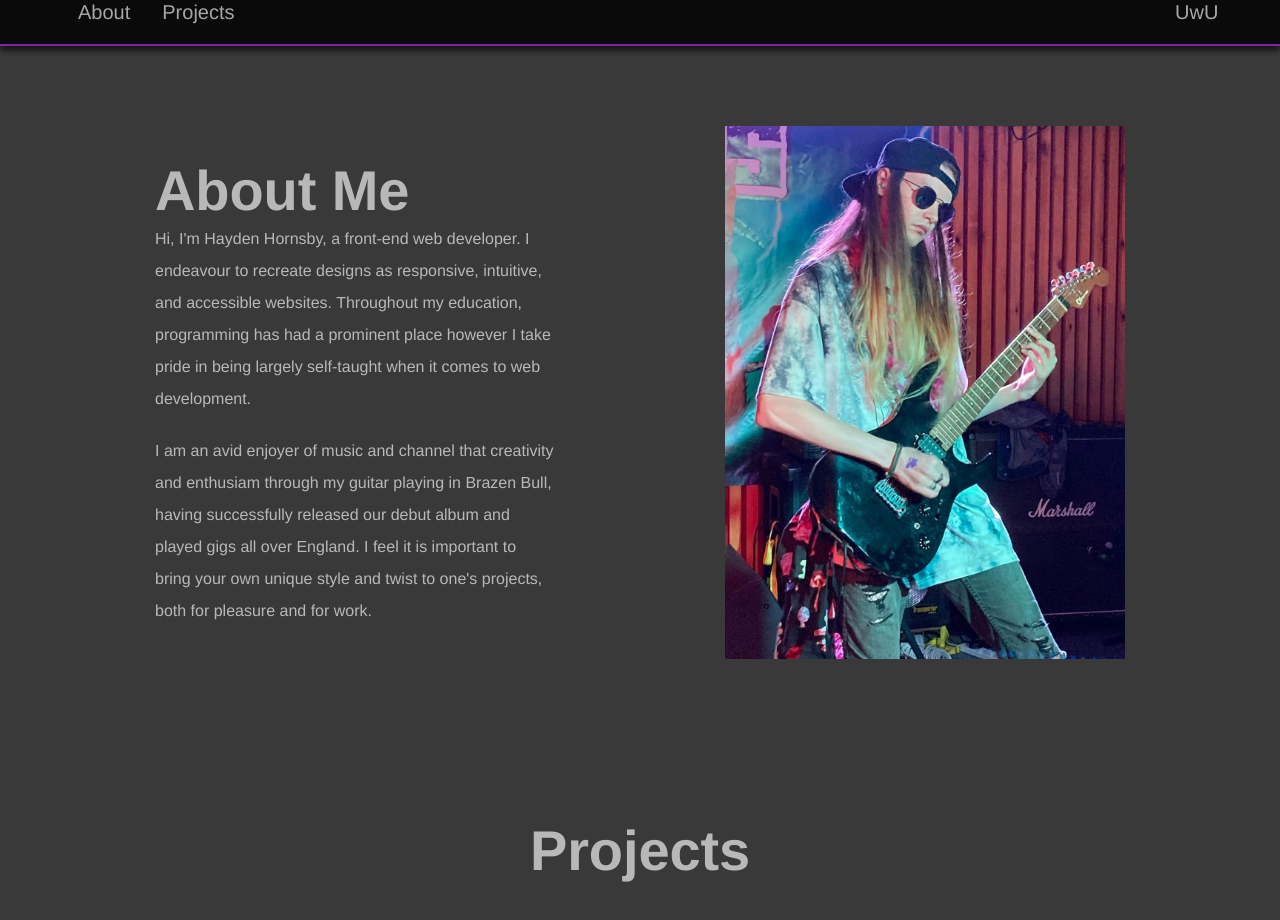
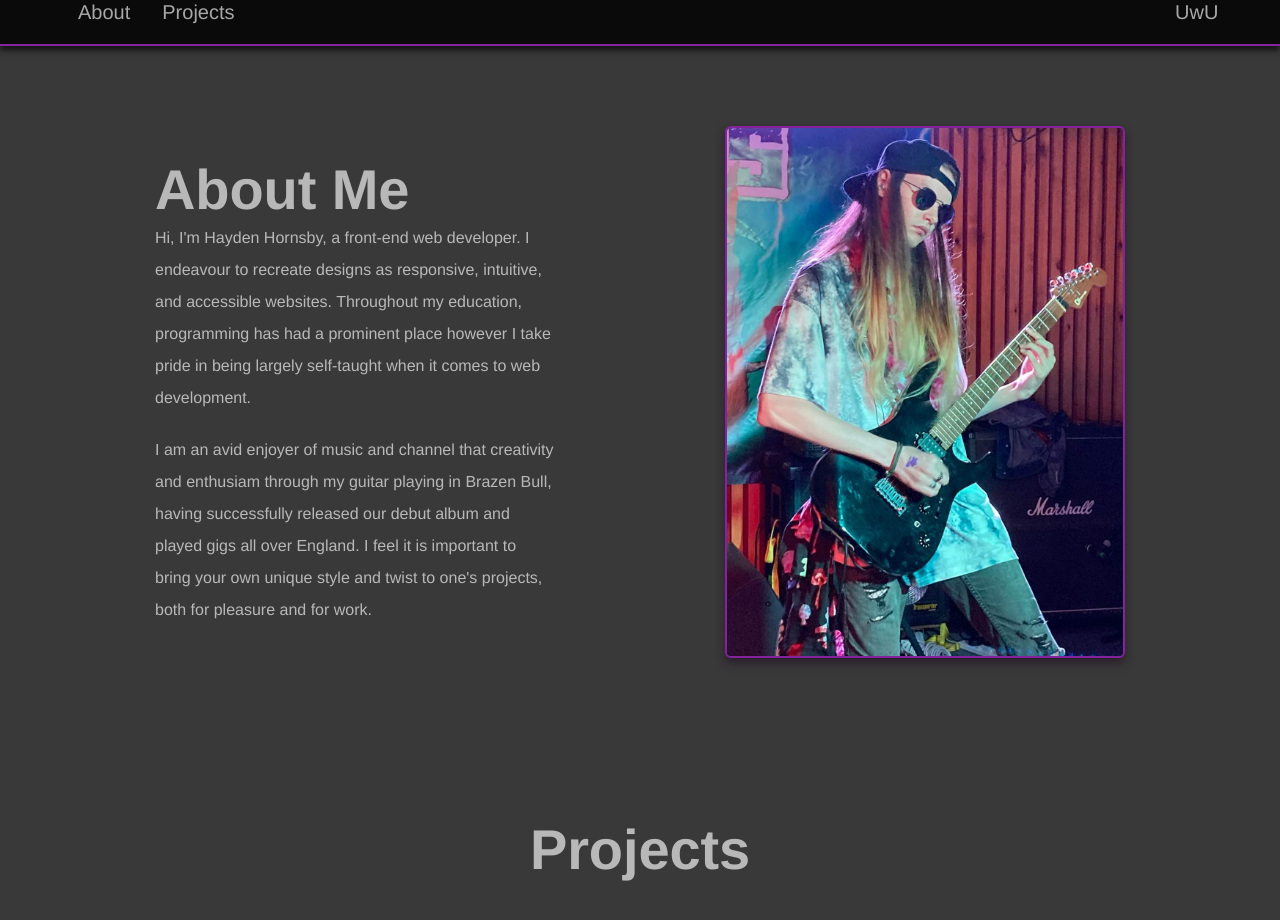
Before and after one commit to haydenHornsbyDev/Personal-Portfolio-React, a React (Create React App) app: page / in a window 1280 px wide. Shown: the part 820-1740 px from the top of the page. Built offline with nearby package versions, Linux system fonts and the light colour scheme.

Commit message:
Updated stytling to include card mixin

```diff
--- a/src/components/About/About.js
+++ b/src/components/About/About.js
@@ -8,7 +8,7 @@ function about() {
             <div className='c-about__container'>
                 <div className='c-about__content'>
                     <h3 class='c-about__heading--mobile u-enlarge'>About Me</h3>
-                    <div class='c-about__profile-pic c-main__card'>
+                    <div class='c-about__profile-pic'>
                         <img src='./images/profile-pic.jpg' />
                     </div>
                     <div class='c-about__text'>
--- a/src/components/About/About.scss
+++ b/src/components/About/About.scss
@@ -38,6 +38,7 @@
     }
 
     &__profile-pic {
+        @include card;
         overflow: hidden;
         margin-bottom: 40px;
         width: fit-content;
```
